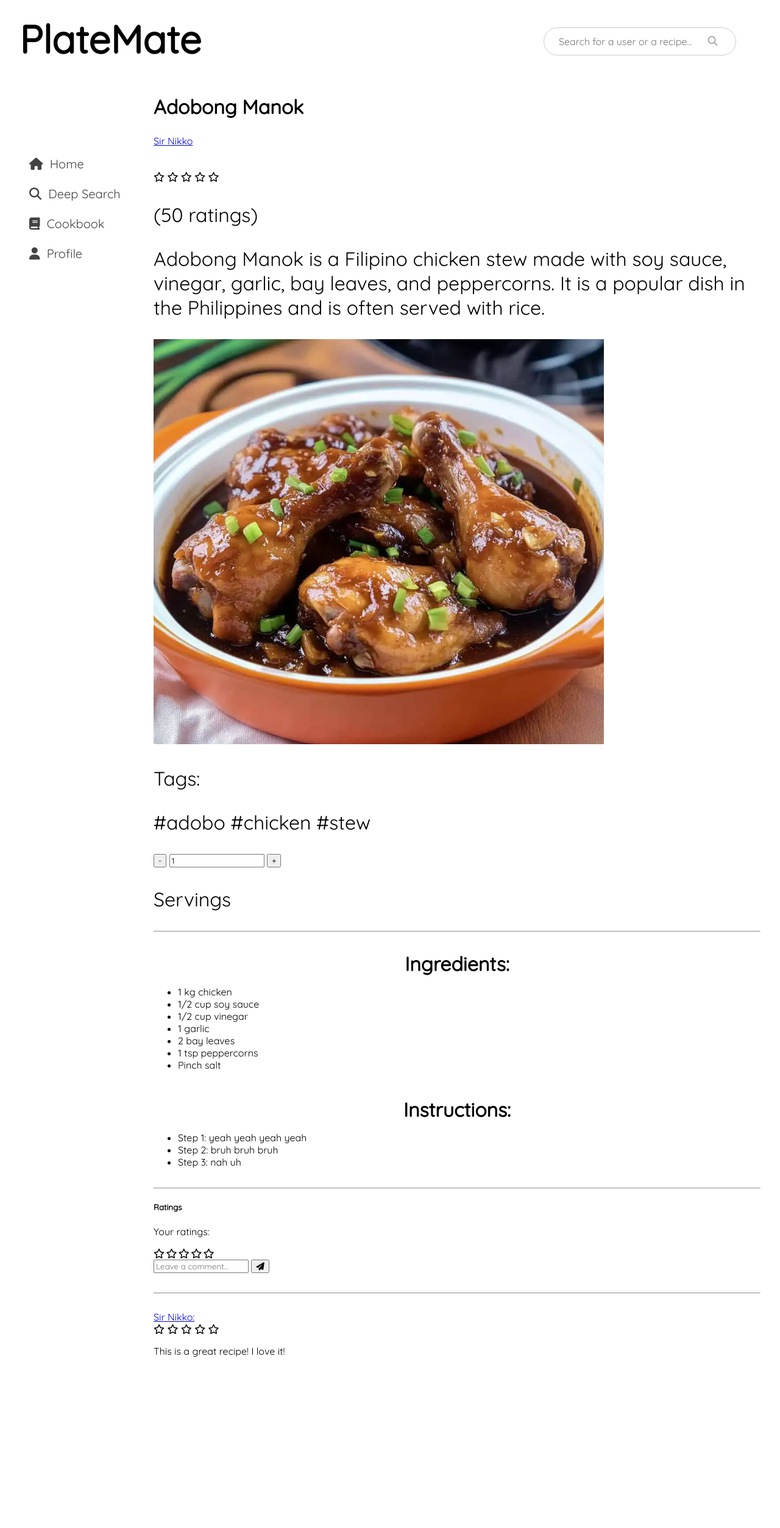
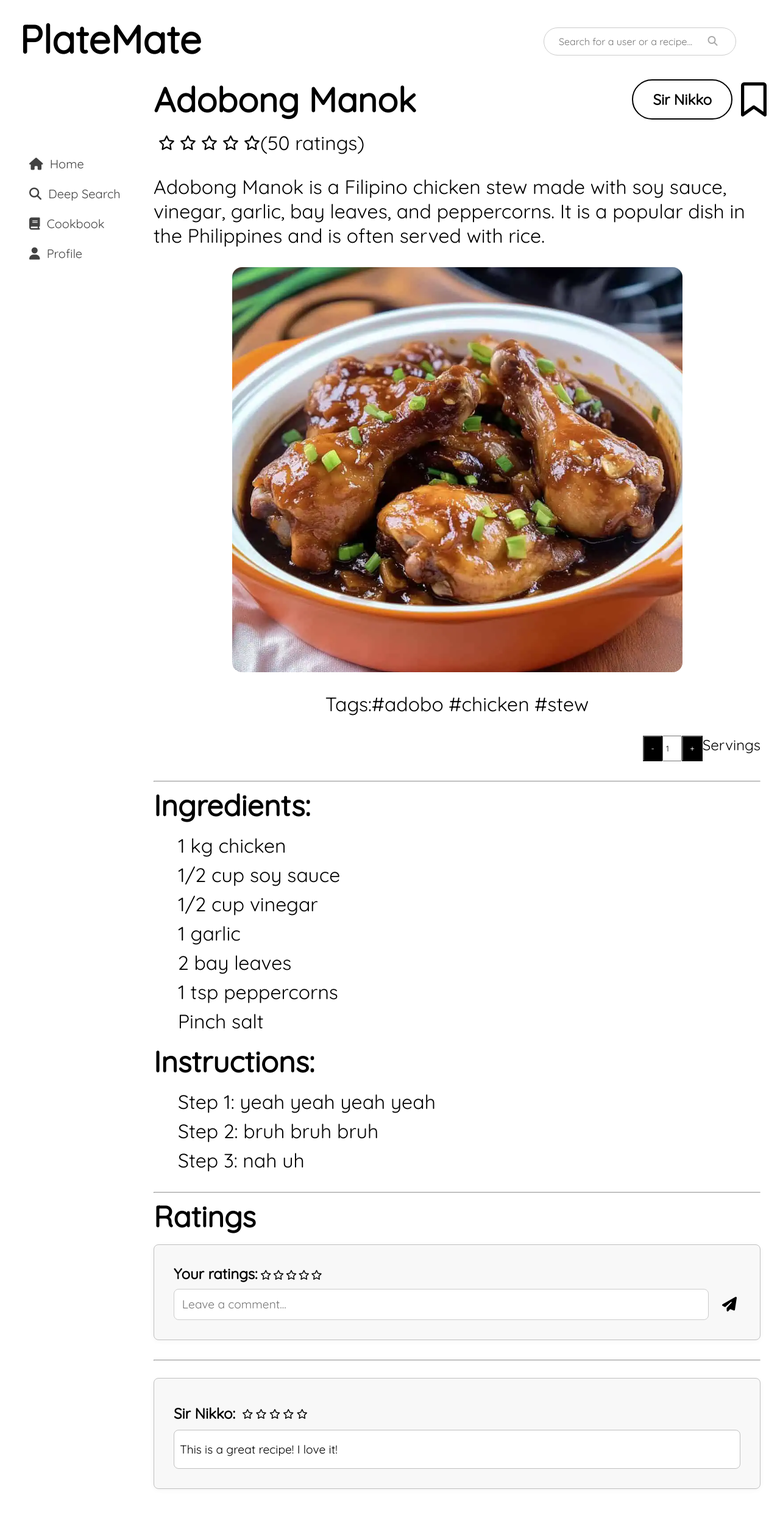
Before and after one commit to iskwipi/126-final-project, a PHP site: page /displaypost.php in a window 1280 px wide. Shown: the whole page at 61% size. Before the commit the page ends 2225 px from the top, so only its background shows below. Run offline with PHP 8.4, Linux system fonts and the light colour scheme; some libraries are stand-ins or nearby versions.

Commit message:
Resolved css conflict

```diff
--- a/style.css
+++ b/style.css
@@ -60,7 +60,10 @@ body {
     pointer-events: none;
 }
 #user a:hover, .ratings button:hover, .nav-button:hover, .add-more:hover, .deep-search-button:hover,
-.upload-section input:hover, .search-bar input:hover, .login-input input:hover, .signup-form input:hover{
+.upload-section input:hover, .search-bar input:hover, .login-input input:hover, .signup-form input:hover,
+.post-recipe-button:hover, .upload-picture:hover, .deep-search-bar input:hover,
+.new-post-body input:hover, .recipe-button:hover, .user-button:hover, .follow-button:hover, #comment-button:hover,
+.rate-button:hover, #poster-profile a:hover, .servings-btn:hover{
     transform: translateY(-1px);
 }
 
@@ -70,6 +73,10 @@ body {
 
 .deep-search-button:hover,.post-recipe-button:hover, .recipe-button:hover, .user-button:hover, .follow-button:hover, .servings-btn:hover {
     background: rgba(35, 35, 35, 0.893);
+}
+
+.search-bar input:hover, .deep-search-bar input:hover, .new-post-body input:hover, .upload-section input:hover, #comment-input:hover  {
+    background: rgba(233, 233, 233, 0.893);
 }
 
 .upload-section input:hover, .search-bar input:hover, .login-input input:hover, .signup-form input:hover {
@@ -668,6 +675,294 @@ textarea, #comment-input input  {
     gap: 2rem;
     padding: 0rem 2rem 1rem 2rem;
 }
+/* searchresults.html */
+
+.search-feed-content {
+    display: grid;
+    gap: 1.3rem;
+    padding: 1.3rem;
+}
+
+.category-section {
+    margin-left: 80%;
+}
+
+.category-section a, .user-details a{
+    text-decoration: none;
+    color: black;
+}
+
+.recipe-button, .user-button {
+    width: 45%;
+}
+
+.follow-button {
+    margin-top: 0.5rem;
+    width: 10%;
+    height: 2.5rem;
+}
+
+.profile-container {
+    border: 1px solid #0d0c0c;
+    padding: 1rem;
+    border-radius: 0.5rem;
+    display: flex;
+    justify-content: space-between;
+    position: relative;
+}
+
+.user-details {
+    display: flex;
+    flex-direction: column;
+    gap: 0.1rem;
+    width: 100%;
+}
+
+.user-details a {
+    font-weight: bold;
+    font-size: 1.1rem;
+}
+
+.user-info p {
+    margin: 0;
+    font-size: 0.9rem;
+    color: #555;
+    line-height: 1.2;
+}
+
+.user-avg-rating {
+    display: flex;
+    align-items: center;
+    gap: 0.5rem;
+    position: absolute;
+    top: 50%;
+    left: 50%;
+    transform: translate(-50%, -50%);
+    white-space: nowrap;
+}
+
+.user-avg-rating p {
+    margin: 0;
+    font-size: 0.9rem;
+    color: #555;
+}
+
+.user-avg-rating i {
+    color: #000000;
+    font-size: 0.9rem;
+}
+
+/* display post */
+
+.post-title h2{
+    font-size: 3.5rem;
+    font-weight: bold;
+    margin: 0;
+}
+
+.post-title-row {
+    display: flex;
+    align-items: center;
+    justify-content: space-between;
+    margin-bottom: 4rem;
+}
+
+.post-bookmark {
+    margin-top: 0.2rem;
+    margin-left: 1rem;
+}
+.post-bookmark button {
+    color:black;
+}
+
+.post-bookmark i {
+    font-size: 3.5rem;
+    pointer-events: none;
+}
+
+#poster-profile a {
+    text-decoration: none;
+    color: black;
+    padding: 1rem 2rem;
+    font-size: 1.5rem;
+    border-color: black;
+    border-radius: 3rem;
+    outline: 2px solid #000;
+    font-weight: bold;
+}
+
+#user-profile a {
+    text-decoration: none;
+    color:black;
+    font-size: 1.5rem;
+    font-weight: bold;
+}
+
+.post-rate {
+    margin-top: -3rem;
+    display: flex;
+    align-items: center;
+    gap: 0.1;
+}
+
+.post-rate p {
+    margin: 0;
+    font-size: 2rem;
+    display: flex;
+    align-items: center;
+}
+
+.post-rate i {
+    font-size: 1.5rem;
+    margin-left: 0.5rem;
+}
+
+.post-image, .post-tags {
+    display: flex;
+    justify-content: center;
+    align-items: center;
+    width: 100%;
+}
+
+.post-image img {
+    display: block;
+    max-width: 100%;
+    height: auto;
+    border-radius: 1rem;
+
+}
+
+.servings-multiplier, #poster-profile {
+    display: flex;
+    justify-content: flex-end;
+}
+
+.servings-multiplier p {
+    margin: 0;
+    font-size: 1.5rem;
+}
+
+#servings-count {
+    width: 1.5rem;
+    text-align: center;
+}
+
+.servings-btn {
+    cursor:pointer;
+    background: black;
+    color: white;
+    padding:  0.7rem;
+    gap: 0.5rem;
+}
+
+.display-post-feed li {
+    list-style: none;
+    margin: 0.5rem 0;
+    font-size: 2rem;
+}
+
+.display-post-feed h3, .display-post-feed h4, .display-post-feed h5{
+    font-size: 3rem;
+    text-align:left;
+    margin-left: 0;
+    padding-left: 0;
+    margin-top: 0;
+    margin-bottom: 1rem;
+}
+
+
+.your-interactions, .interaction-container{
+    background: #f8f8f8;
+    border: 1.5px solid #c0c0c0;
+    border-radius: 0.5rem;
+    padding: 2rem;
+    margin-bottom: 2rem;
+    box-shadow: 0 2px 8px rgba(0,0,0,0.04);
+}
+
+
+.user-comment {
+    background: #ffffff;
+    border: 1.5px solid #c0c0c0;
+    border-radius: 0.5rem;
+    padding: 2rem;
+}
+
+.your-ratings {
+    display: flex;
+    align-items: center;
+    gap: 0.3rem;
+}
+
+.your-ratings button {
+    margin-top: -0.4rem;
+}
+
+.user-ratings i {
+    margin-top: 1.1rem;
+}
+
+.your-ratings p {
+    margin: 0;
+    margin-bottom:1%;
+    font-size: 1.5rem;
+    font-weight:bold;
+}
+
+.user-ratings p {
+    margin: 0;
+    font-size: 1.2rem;
+}
+
+#user-profile {
+    margin-bottom: 0.1rem;
+    font-weight: bold;
+    font-size: 1.2rem;
+}
+
+.user-ratings {
+    margin-bottom: 1rem;
+}
+
+.user-comment {
+    background: #ffffff;
+    border: 1.5px solid #c0c0c0;
+    border-radius: 0..5rem;
+    padding: 0rem;
+}
+
+.user-comment p {
+    font-size: 1.2rem;
+    margin-left: 1%;
+}
+
+.your-comment {
+    display: flex;
+    gap: 1rem;
+    align-items: center;
+}
+
+#comment-input {
+    flex: 1;
+    padding: 0.8rem;
+    border-radius: 0.5rem;
+    border: 1px solid #ccc;
+    font-size: 1.2rem;
+}
+
+#comment-button {
+    background: none;
+    border: none;
+    font-size: 1.5rem;
+    cursor: pointer;
+}
+
+.user-header-row {
+    display: flex;
+    align-items: center;
+    gap: 0.7rem;
+}
+
 .featured-items-container {
     display: flex;
     width: 80%;
```
